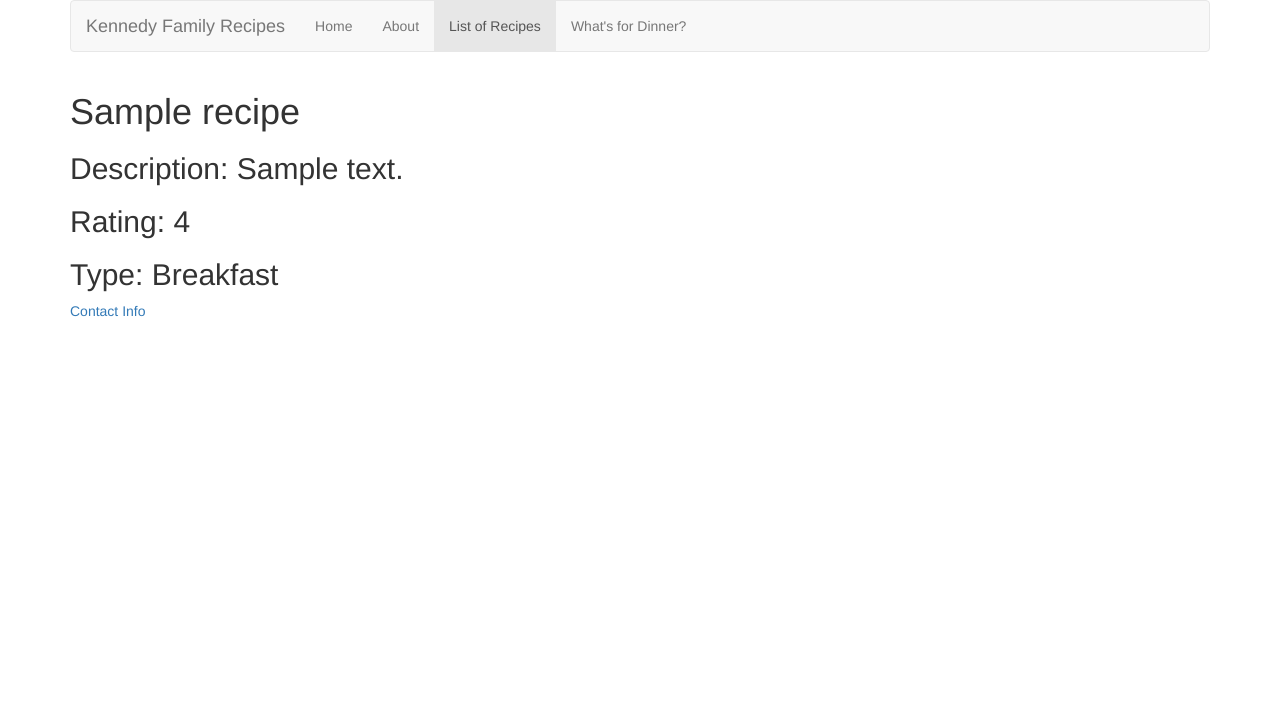
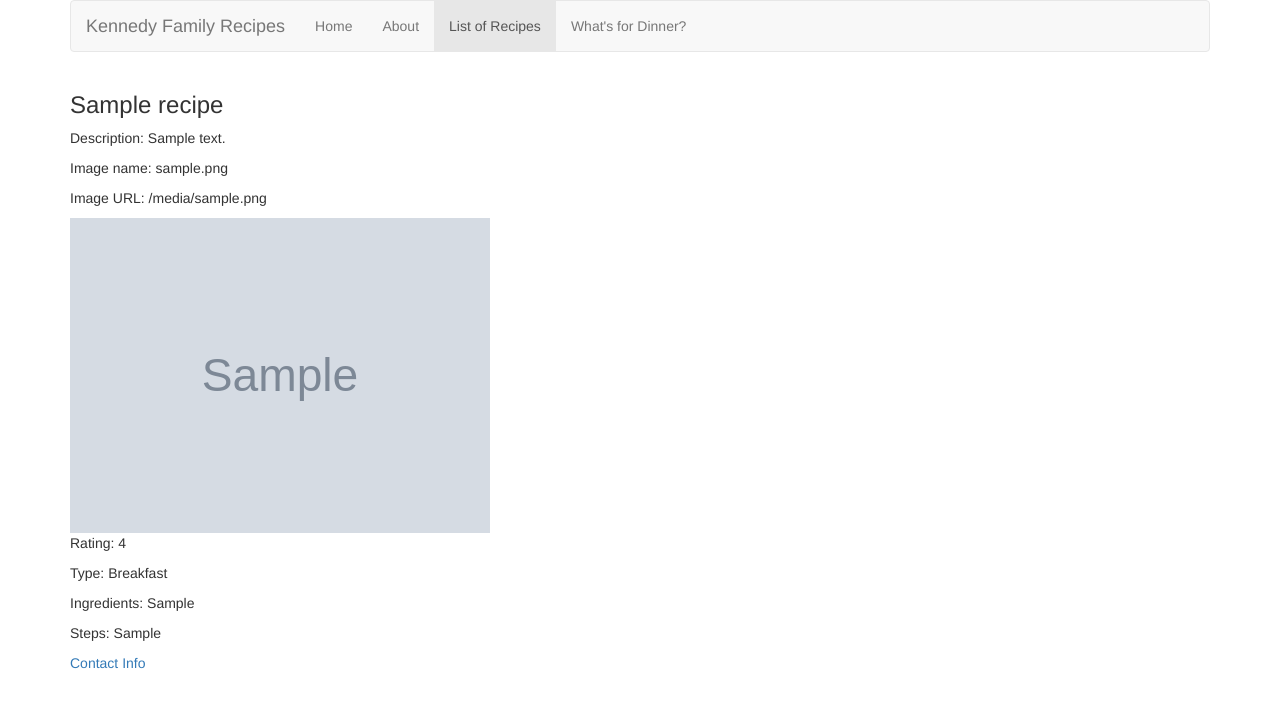
Before and after one commit to patkennedy79/family_recipes_project, a Django app: page /recipes/1/ in a window 1280 px wide. Shown: the top 708 px of the page. Run offline with Django 3.2, Linux system fonts and the light colour scheme; tables that the repository leaves empty hold one stand-in row (values such as "Sample post"); grey boxes marked "Sample" are stand-in pictures; some libraries are stand-ins or nearby versions.

Commit message:
Add capability to display image for a recipe

```diff
--- a/family_recipes_app/models.py
+++ b/family_recipes_app/models.py
@@ -20,6 +20,9 @@ class Recipe(models.Model):
     description = models.TextField()
     rating = models. PositiveIntegerField(default=1)
     recipe_type = models.CharField(max_length=2, choices=RECIPE_TYPE_CHOICES, default=DINNER)
+    recipe_steps = models.TextField(default='Add recipe steps!')
+    ingredients = models.TextField(default='Add ingredients!')
+    image = models.ImageField(upload_to='images/', default = 'images/default_image.jpg')
 
     def __str__(self):              # __unicode__ on Python 2
         return self.name
--- a/family_recipes_app/templates/family_recipes_app/recipe_detail.html
+++ b/family_recipes_app/templates/family_recipes_app/recipe_detail.html
@@ -49,10 +49,15 @@
     </div>
 
     <div class="container">
-      <h1>{{ recipe.name }}</h1>
-      <h2>Description: {{ recipe.description }}</h2>
-      <h2>Rating: {{ recipe.rating }}</h2>
-      <h2>Type: {{ recipe.get_recipe_type_display }}</h2>
+      <h3>{{ recipe.name }}</h3>
+      <p>Description: {{ recipe.description }}</p>
+      <p>Image name: {{ recipe.image }}</p>
+      <p>Image URL: {{ recipe.image.url }}</p>
+      <img class="img-responsive" img src="{{ recipe.image.url }}" class="img-rounded" alt="Cinque Terre" height=420px width=420px>
+      <p>Rating: {{ recipe.rating }}</p>
+      <p>Type: {{ recipe.get_recipe_type_display }}</p>
+      <p>Ingredients: {{ recipe.ingredients }}</p>
+      <p>Steps: {{ recipe.recipe_steps }}</p>
     </div> <!-- /container -->
 
     <div class="container">
--- a/family_recipes_app/urls.py
+++ b/family_recipes_app/urls.py
@@ -15,6 +15,9 @@ Including another URLconf
 """
 from django.conf.urls import include, url
 from django.contrib import admin
+from django.contrib.staticfiles.urls import staticfiles_urlpatterns
+from django.conf.urls.static import static
+from django.conf import settings
 
 from . import views
 from family_recipes_app.views import RecipesListView, RecipeDetail, BreakfastRecipesListView, LunchRecipesListView, DinnerRecipesListView, DessertRecipesListView
@@ -42,3 +45,6 @@ urlpatterns = [
     # example: /admin/
     url(r'^admin/', include(admin.site.urls)),
 ]
+
+urlpatterns += staticfiles_urlpatterns()
+urlpatterns += static(settings.MEDIA_URL, document_root=settings.MEDIA_ROOT)
--- a/requirements/development.txt
+++ b/requirements/development.txt
@@ -1,4 +1,5 @@
 Django==1.8.4
+Pillow==2.9.0
 psycopg2==2.6.1
 selenium==2.47.1
 wheel==0.24.0
--- a/requirements/production.txt
+++ b/requirements/production.txt
@@ -1,3 +1,4 @@
 Django==1.8.4
+Pillow==2.9.0
 psycopg2==2.6.1
 wheel==0.24.0
```
Also changed, not shown: family_recipes_app/settings/base.py (+7 -0 lines), family_recipes_app/media/family_recipes_app/images/IMG_0017.JPG (added), family_recipes_app/media/family_recipes_app/images/IMG_0207.JPG (added), family_recipes_app/media/family_recipes_app/images/IMG_7291.JPG (added), family_recipes_app/media/family_recipes_app/images/default_image.jpg (added), family_recipes_app/migrations/0003_auto_20150905_2310.py (added).
